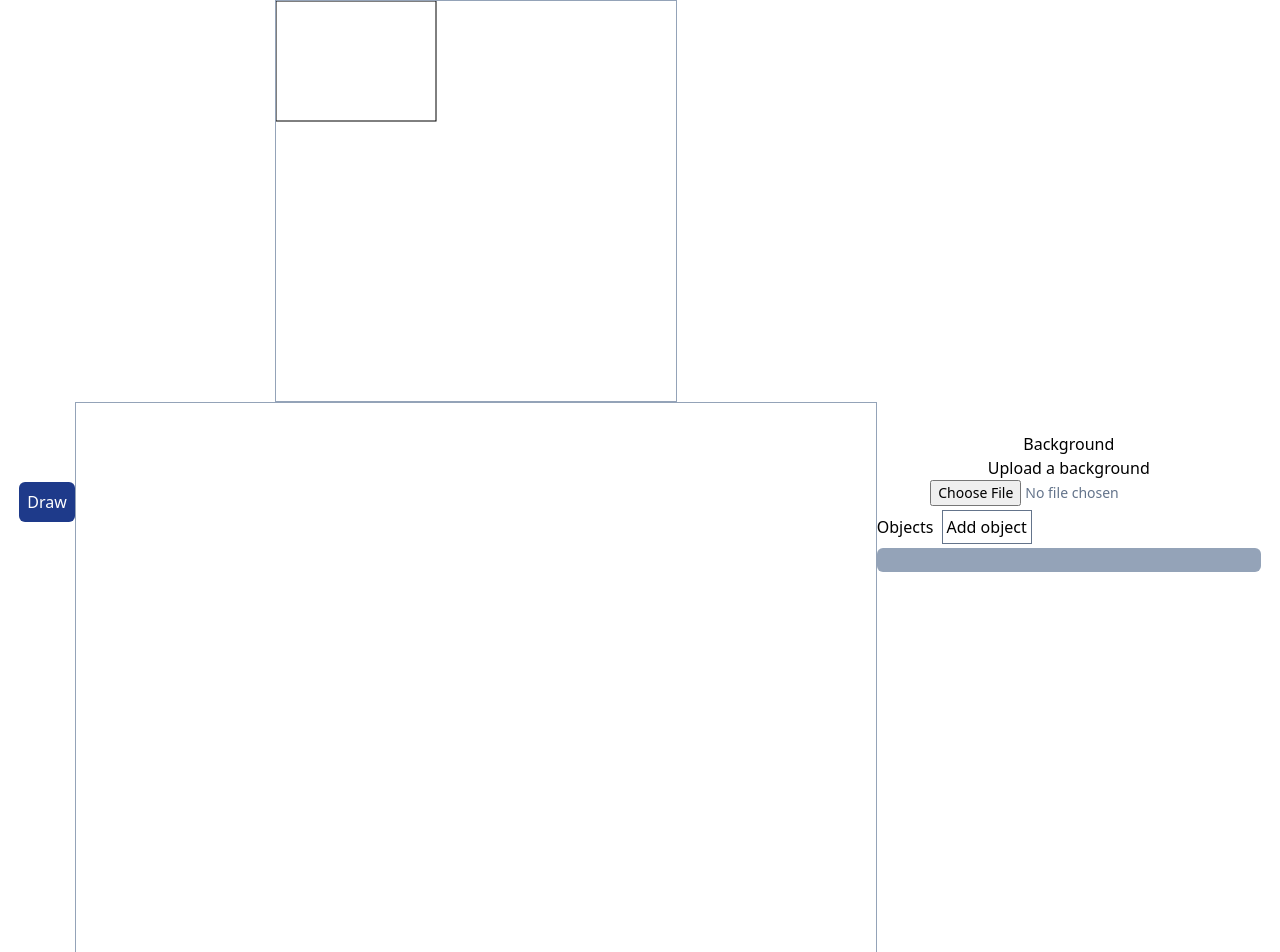
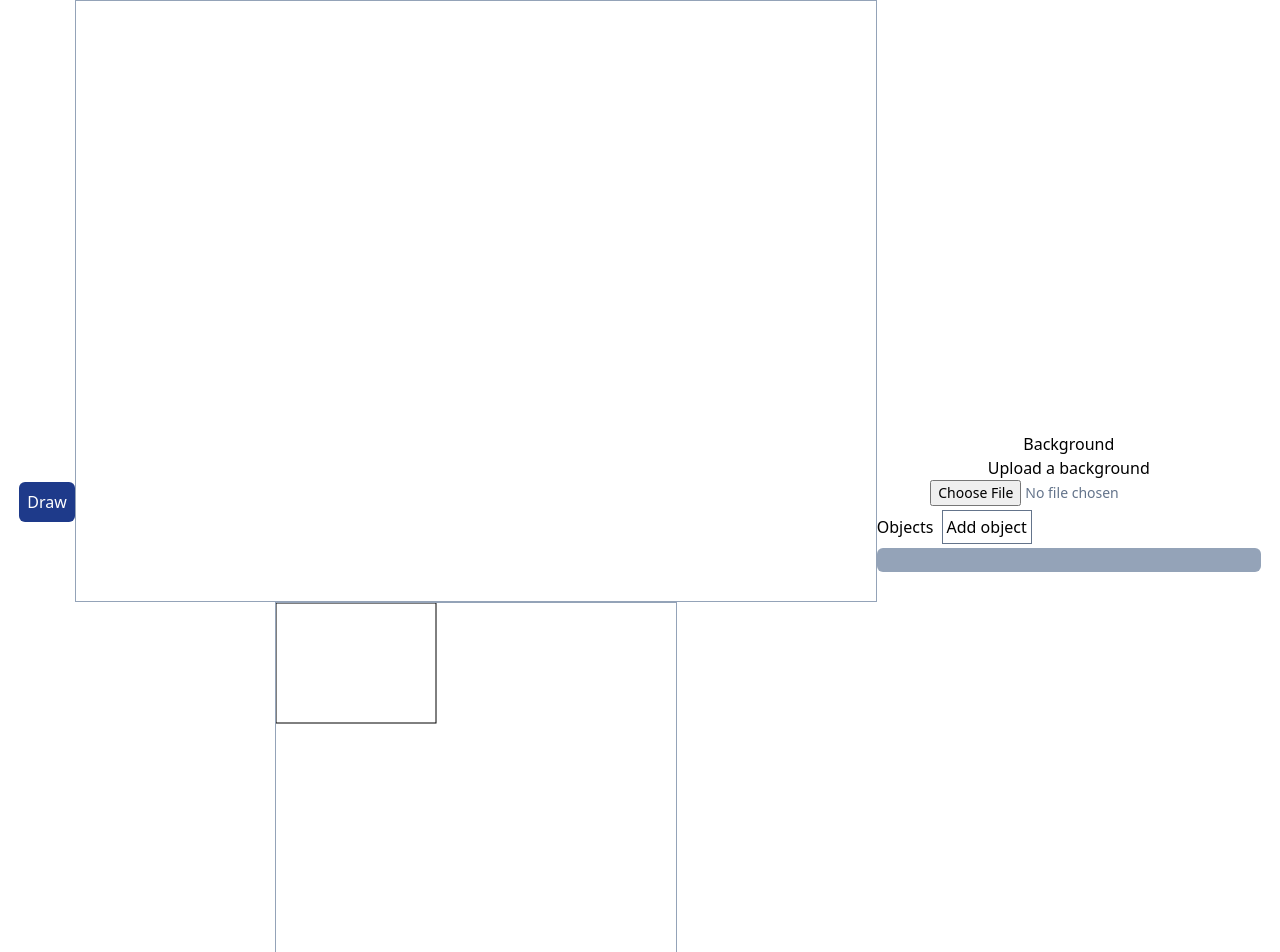
Before and after one commit to earacena/canvas-game-engine, a React (Create React App) app: page / in a window 1280 px wide. Shown: the top 952 px of the page. Built offline with nearby package versions, Linux system fonts and the light colour scheme.

Commit message:
Reorder Viewport and Minimap

```diff
--- a/src/App.tsx
+++ b/src/App.tsx
@@ -388,6 +388,13 @@ function App() {
           ref={canvasRef}
           onBlur={() => undefined}
         />
+        <Viewport
+          canvasViewportRef={canvasViewportRef}
+          handleMouseDown={handleMouseDown}
+          handleMouseMove={handleMouseMove}
+          handleMouseUp={handleMouseUp}
+          handleMouseOut={handleMouseOut}
+        />
         <Minimap
           canvasMinimapRef={canvasMinimapRef}
           canvasViewportRef={canvasViewportRef}
@@ -399,13 +406,6 @@ function App() {
           setMouseDown={setMouseDown}
           setMouseDownPos={setMouseDownPos}
           mouseDownPos={mouseDownPos}
-        />
-        <Viewport
-          canvasViewportRef={canvasViewportRef}
-          handleMouseDown={handleMouseDown}
-          handleMouseMove={handleMouseMove}
-          handleMouseUp={handleMouseUp}
-          handleMouseOut={handleMouseOut}
         />
       </div>
       <div className="flex flex-col">
```
